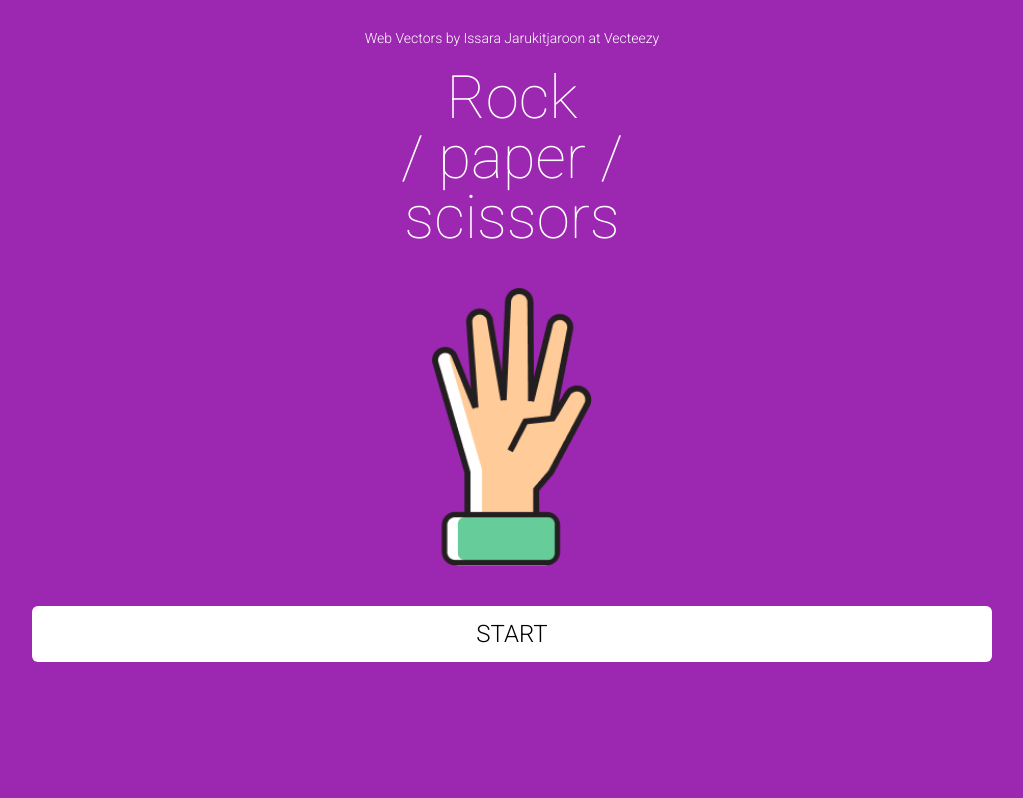
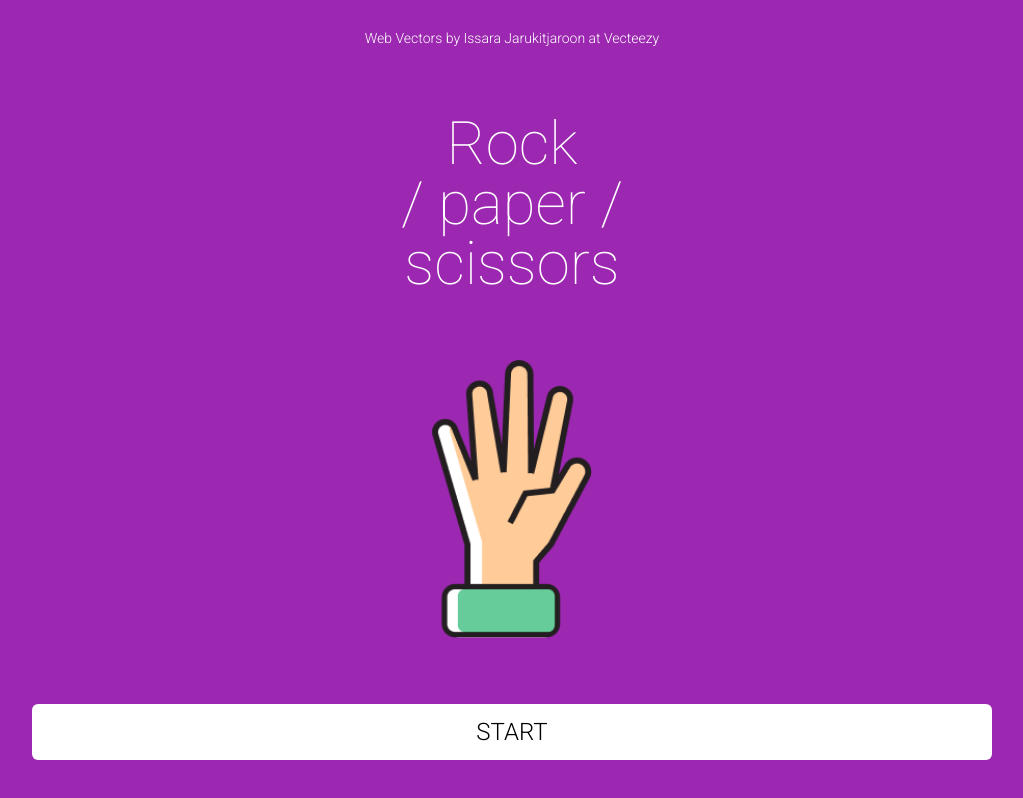
Before and after one commit to Azizsige/tailwind-rps, a website: page index.html in a window 1280 px wide. Shown: the whole page, without its empty margins (128-1151 px from the left). Drawn offline with Linux system fonts and the light colour scheme.

Commit message:
finish starter page

```diff
--- a/index.html
+++ b/index.html
@@ -14,19 +14,19 @@
     <title>Rock Papper Scissor Game</title>
   </head>
   <body class="bg-primary">
-    <div class="container-content max-h-full">
+    <div class="container-content max-h-screen">
       <div class="content">
-        <div class="content-starter text-white flex  flex-col justify-between items-center font-roboto">
+        <div class="content-starter h-screen text-white flex flex-col justify-between items-center font-roboto">
           <div class="content-copyright text-sm mt-7">
             <p>Web Vectors by Issara Jarukitjaroon at Vecteezy</p>
           </div>
-          <div class="content-heading mt-5 text-6xl text-center font-thin">
+          <div class="content-heading text-6xl text-center font-thin">
             <p>Rock <br>/ paper / <br>  scissors</p>
           </div>
-          <div class="content-thumb mt-10">
+          <div class="content-thumb">
             <img class="w-40" src="./assets/paper.png" alt="" />
           </div>
-          <div class="content-btn w-9/12 h-14 mb- bg-white text-black text-center rounded-md mt-10 font-light">
+          <div class="content-btn w-9/12 h-14 mb- bg-white text-black text-center rounded-md mb-10 font-light">
             <button class="flex justify-center items-center w-full h-full text-2xl" type="submit">START</button>
           </div>
         </div>
```
Also changed, not shown: public/css/style.css.
